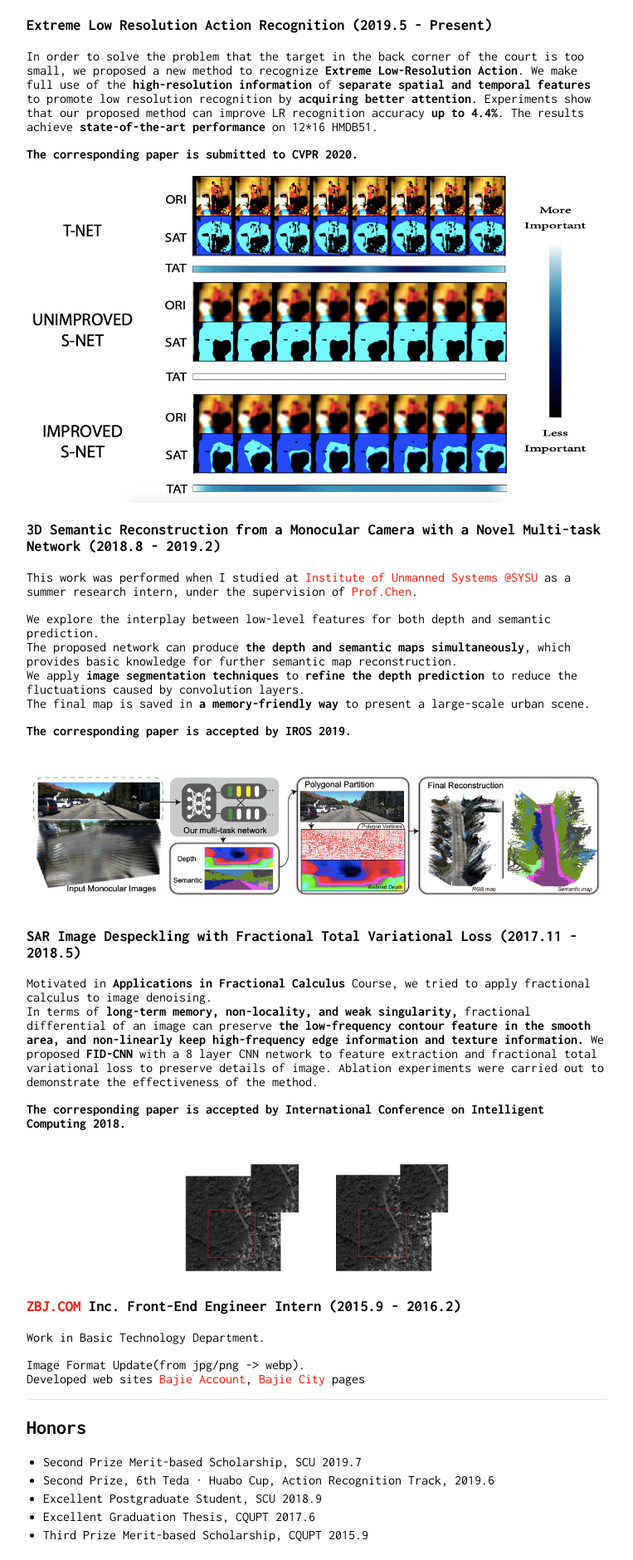
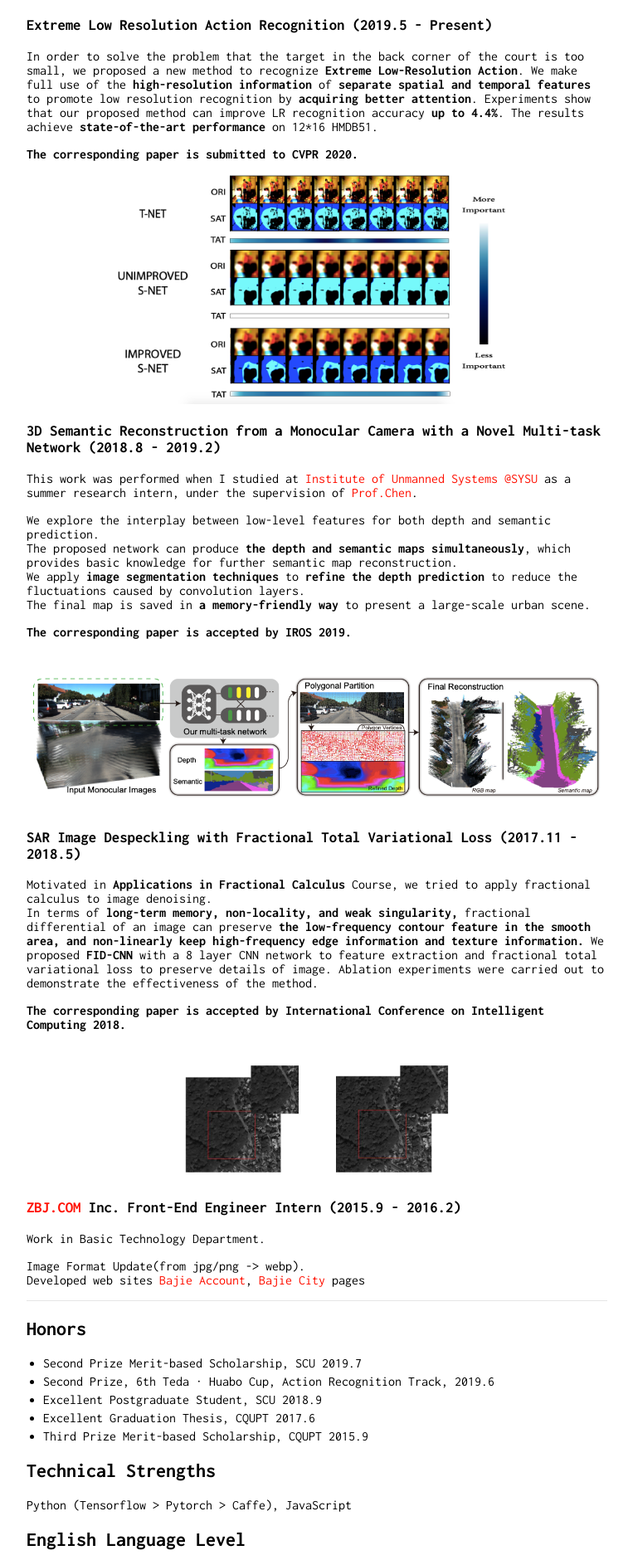
Before and after one commit to RaymondByc/raymondbyc-github.io, a Jekyll site: the page built from index.md, in a window 1280 px wide. Shown: the part 1492-3372 px from the top of the page at 83% size, without its empty margins (258-1021 px from the left). Built offline with Jekyll 4.4.1, drawn with Linux system fonts in a browser that asks for light colours; our own code applies the rules of GitHub Pages for plain Markdown files.

Commit message:
index update.

```diff
--- a/index.md
+++ b/index.md
@@ -55,7 +55,7 @@ Experiments show that our proposed method can improve LR recognition accuracy __
 
 __The corresponding paper is submitted to CVPR 2020.__
 
-<div style="text-align:center;"><img src="images/ELR.png" width="100%" text-align="center"></div>
+<div style="text-align:center;"><img src="images/ELR.png" width="70%" text-align="center"></div>
 
 
 ### 3D Semantic Reconstruction from a Monocular Camera with a Novel Multi-task Network (2018.8 - 2019.2)
```
